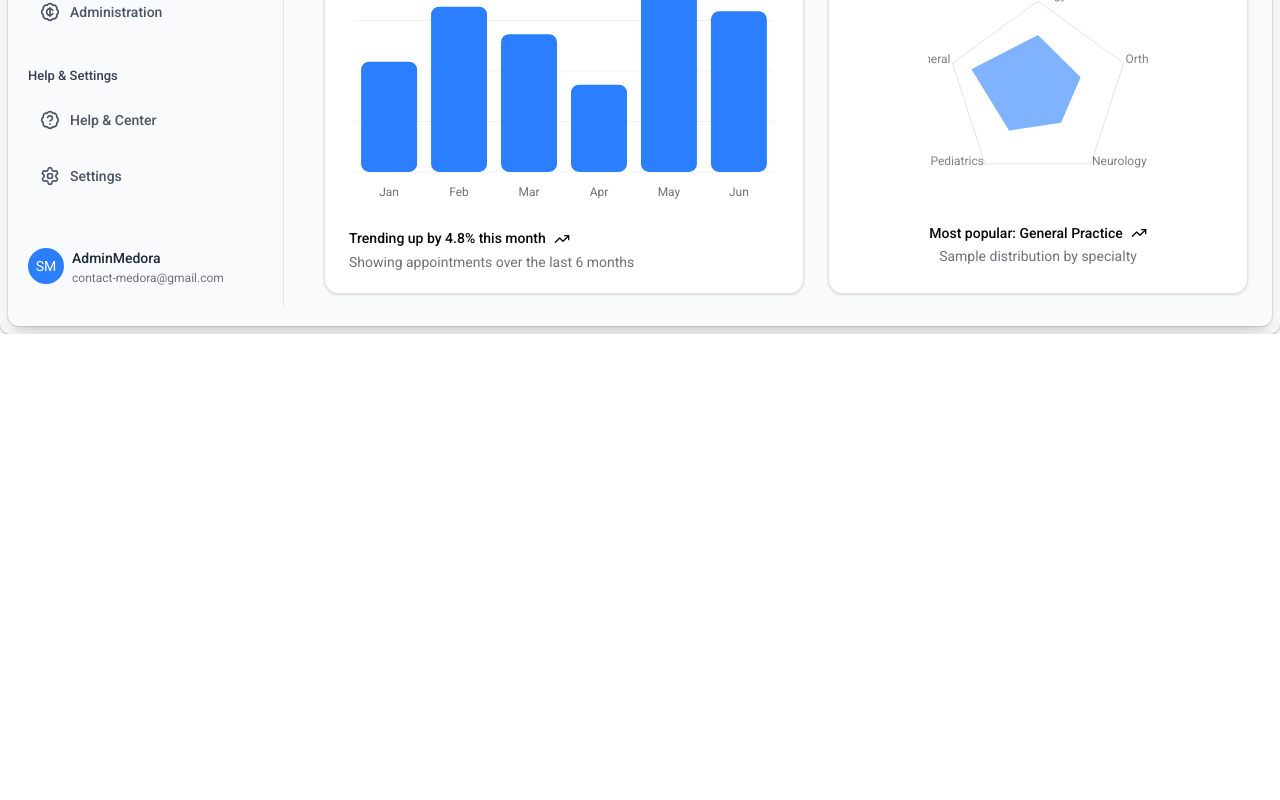
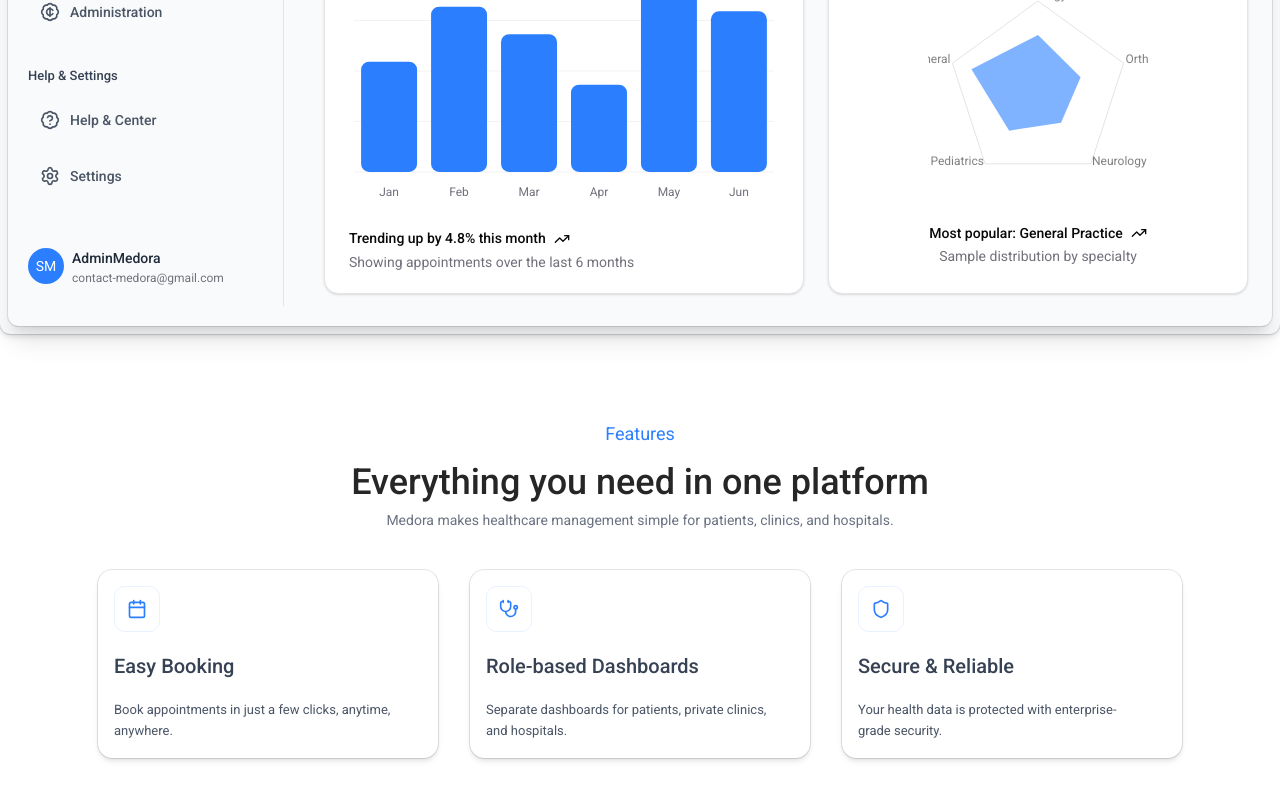
Before and after one commit to Aditya-5831/Medora, a Next.js app in the folder client/: page / in a window 1280 px wide. Shown: the part 828-1628 px from the top of the page. Before the commit the page ends 1162 px from the top, so only its background shows below. Built offline with nearby package versions, Linux system fonts and the light colour scheme.

Commit message:
feat: add Features section to landing page

```diff
--- a/client/src/app/(landing)/page.tsx
+++ b/client/src/app/(landing)/page.tsx
@@ -1,3 +1,4 @@
+import Features from "@/components/landing/Features";
 import MockDashboardUI from "@/components/landing/MockDashboardUI";
 import Navbar from "@/components/layout/Navbar";
 import { buttonVariants } from "@/components/ui/button";
@@ -33,6 +34,9 @@ const LandingPage = () => {
 
       {/* MOCK DASHBOARD UI */}
       <MockDashboardUI />
+
+      {/* FEATURES */}
+      <Features />
     </div>
   );
 };
--- /dev/null
+++ b/client/src/components/landing/Features.tsx
@@ -0,0 +1,60 @@
+import { Calendar, Shield, Stethoscope } from "lucide-react";
+import React from "react";
+
+const FEATURES = [
+  {
+    icon: Calendar,
+    title: "Easy Booking",
+    description: "Book appointments in just a few clicks, anytime, anywhere.",
+  },
+  {
+    icon: Stethoscope,
+    title: "Role-based Dashboards",
+    description:
+      "Separate dashboards for patients, private clinics, and hospitals.",
+  },
+  {
+    icon: Shield,
+    title: "Secure & Reliable",
+    description:
+      "Your health data is protected with enterprise-grade security.",
+  },
+];
+
+const Features = () => {
+  return (
+    <section className="my-20">
+      <div className="flex flex-col items-center gap-10">
+        <div className="flex flex-col items-center gap-2 text-center">
+          <h5 className="text-primary text-lg/10">Features</h5>
+          <h2 className="text-3xl font-medium text-neutral-800 sm:text-4xl">
+            Everything you need in one platform
+          </h2>
+          <p className="text-sm text-gray-500">
+            Medora makes healthcare management simple for patients, clinics, and
+            hospitals.
+          </p>
+        </div>
+
+        <div className="grid grid-cols-1 gap-8 md:grid-cols-3 lg:grid-cols-3 xl:grid-cols-3">
+          {FEATURES.map(({ title, icon: Icon, description }) => (
+            <div
+              key={title}
+              className="flex max-h-[260px] max-w-[340px] flex-col gap-5 rounded-xl py-4 pr-9 pl-4 shadow-md ring-1 ring-gray-950/10"
+            >
+              <div className="border-primary/10 w-fit rounded-lg border p-3">
+                <Icon className="text-primary size-5" />
+              </div>
+              <span className="text-xl font-medium text-gray-700">{title}</span>
+              <p className="text-[13px] leading-[1.6] text-gray-600">
+                {description}
+              </p>
+            </div>
+          ))}
+        </div>
+      </div>
+    </section>
+  );
+};
+
+export default Features;
```
